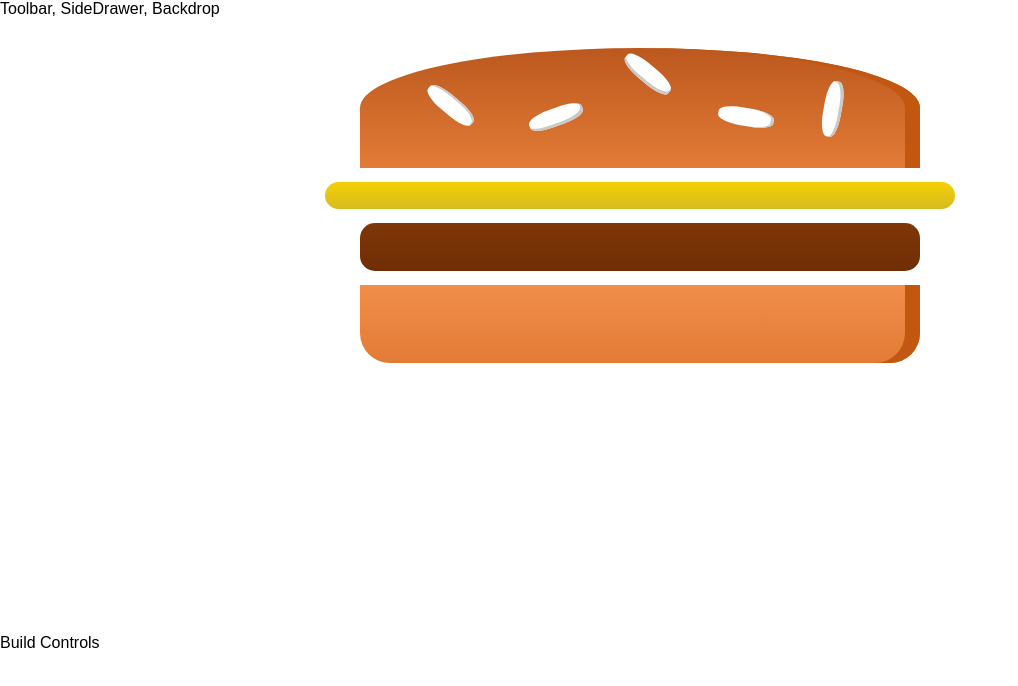
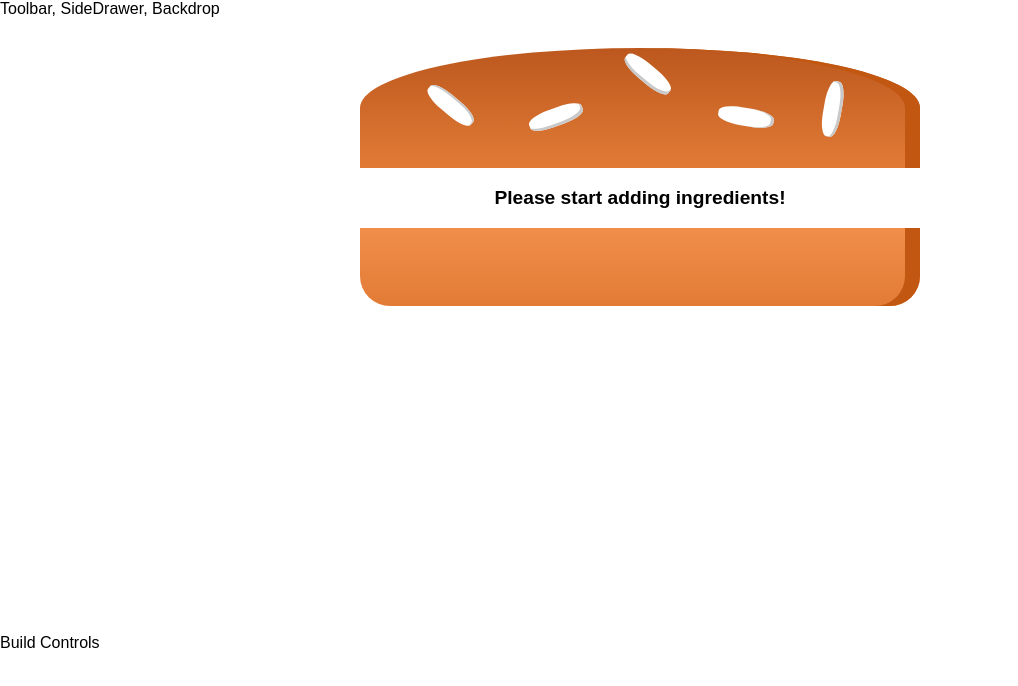
Before and after one commit to willedwards/burgerapp, a React app: page / in a window 1280 px wide. Shown: the top 686 px of the page, without its empty margins (0-1018 px from the left). Built offline with nearby package versions, Linux system fonts and the light colour scheme.

Commit message:
ch118 filthy map->reduce added

```diff
--- a/src/components/Burger/Burger.js
+++ b/src/components/Burger/Burger.js
@@ -1,14 +1,32 @@
 import React from 'react';
 import classes from './Burger.css';
-import BurgetIngredient from './BurgerIngredient/BurgerIngredient';
+import BurgerIngredient from './BurgerIngredient/BurgerIngredient';
 
 const burger = (props) => {
+
+    //convert the ingredients object into an array.
+    let transformedIngredients = Object.keys(props.ingredients)
+        .map( igKey => {
+            return [...Array( props.ingredients[igKey] )].map( (_,i) => {
+               return  <BurgerIngredient key={igKey + i} type={igKey} />;
+            });
+        })
+        .reduce((arr, el) => {
+            return arr.concat(el)
+        }, []);
+
+
+        console.log(transformedIngredients);
+
+        if(transformedIngredients.length === 0){
+            transformedIngredients = <p>Please start adding ingredients!</p>
+        }
+
     return (
         <div className={classes.Burger}>
-            <BurgetIngredient type="bread-top"/>
-            <BurgetIngredient type="cheese"/>
-            <BurgetIngredient type="meat"/>
-            <BurgetIngredient type="bread-bottom"/>
+            <BurgerIngredient type="bread-top"/>
+            {transformedIngredients}
+            <BurgerIngredient type="bread-bottom"/>
         </div>
     );
 }
--- a/src/components/Burger/BurgerIngredient/BurgerIngredient.js
+++ b/src/components/Burger/BurgerIngredient/BurgerIngredient.js
@@ -7,7 +7,6 @@
     render(){
     let ingredient = null;
     switch(this.props.type){
-
 
         case ('bacon'):
         ingredient =(
--- a/src/containers/BurgerBuilder/BurgerBuilder.js
+++ b/src/containers/BurgerBuilder/BurgerBuilder.js
@@ -4,10 +4,19 @@
 
 class BurgerBuilder extends Component{
 
+    state = {
+        ingredients:{
+            salad: 0,
+            bacon: 0,
+            cheese: 0,
+            meat: 0
+        }
+    }
+
     render() {
         return (
             <Aux>
-                <Burger />
+                <Burger ingredients={this.state.ingredients} />
 
             <div>Build Controls</div>
             </Aux>
```
